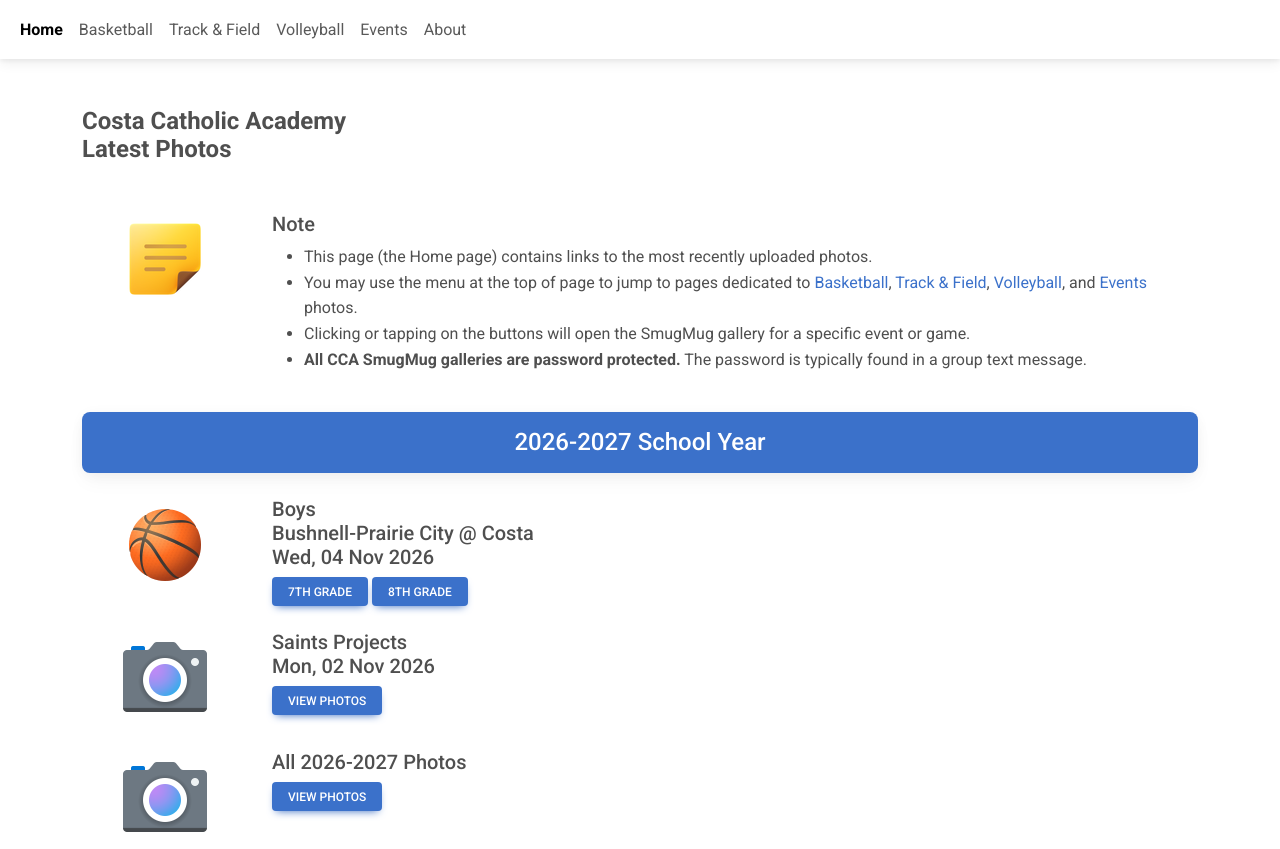
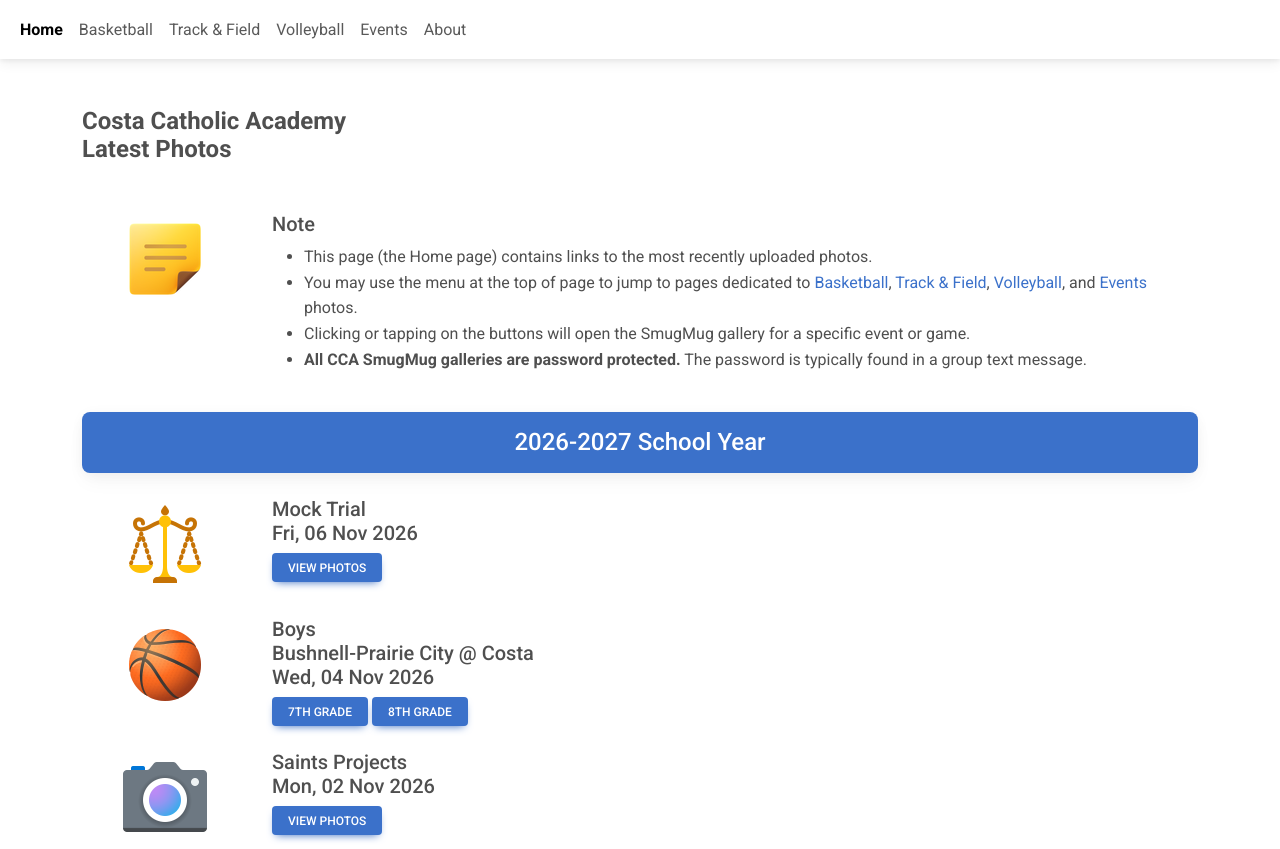
Before and after one commit to Paul7of8/polillo-cca, a plain HTML site: page index.html in a window 1280 px wide. Shown: the top 849 px of the page. Drawn offline with Linux system fonts and the light colour scheme.

Commit message:
Add Mock Trial event
Add the 06 Nov 2026 Mock Trial gallery to Events and Home.

Co-Authored-By: Claude Opus 5.5 <noreply@anthropic.com>

```diff
--- a/index.html
+++ b/index.html
@@ -93,6 +93,19 @@
         <div class="row">
           <div class="col-md-2 mb-4">
             <div class="bg-image hover-overlay text-center" data-mdb-ripple-init data-mdb-ripple-color="light">
+              <img src="img/icons8-scales-96.png" class="img-fluid" alt="" />
+            </div>
+          </div>
+          <div class="col-md-10 mb-4">
+            <h5>Mock Trial<br />Fri, 06 Nov 2026</h5>
+            <a href="https://paul7of8.smugmug.com/CCA/2026-2027/Events/n-gns4xC/Mock-Trial" class="btn btn-primary btn-sm" target="_blank">View&nbsp;Photos</a>
+          </div>
+        </div>
+        <!-- Post End -->
+        <!-- Post Begin -->
+        <div class="row">
+          <div class="col-md-2 mb-4">
+            <div class="bg-image hover-overlay text-center" data-mdb-ripple-init data-mdb-ripple-color="light">
               <img src="img/icons8-basketball-96.png" class="img-fluid" alt="" />
             </div>
           </div>
```
Also changed, not shown: index_cca.html (+13 -0 lines).
